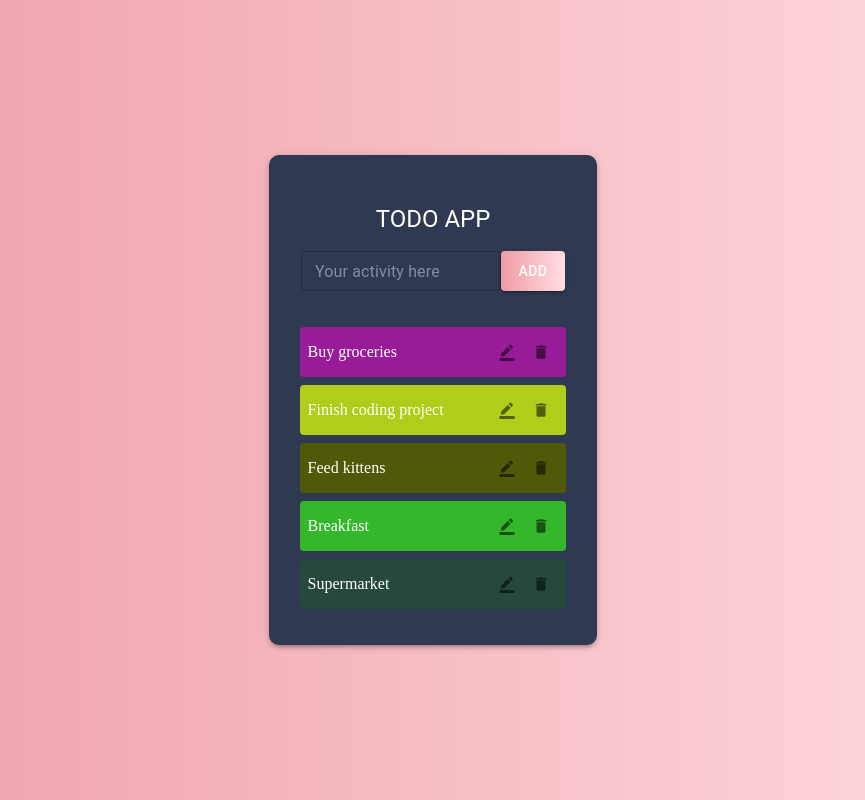
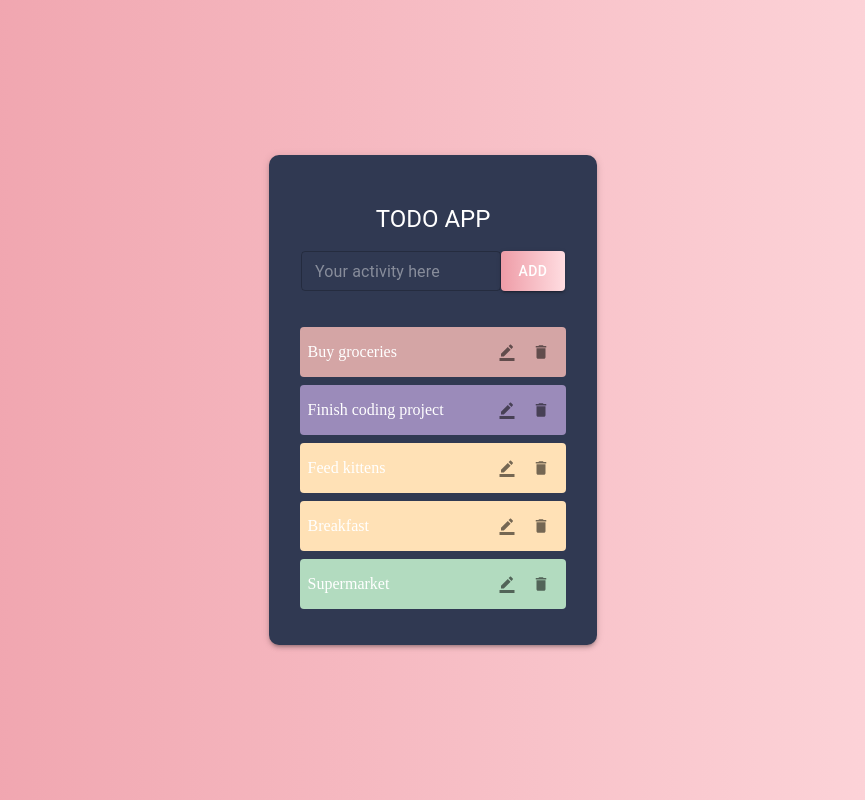
Before and after one commit to catkhanhnguyen/todo-app, a React (Vite) app: page / in a window 1280 px wide. Shown: the whole page, without its empty margins (207-1072 px from the left). Built offline with nearby package versions, Linux system fonts and the light colour scheme; data requests are answered from the project's data file.

Commit message:
change color pallate

```diff
--- /dev/null
+++ b/src/assets/color.js
@@ -0,0 +1,11 @@
+const pastelColors = [
+    '#B2DBBF',
+    '#FFE1B6',
+    '#FFD3C0',
+    '#D4A5A5',
+    '#9B8BBA',
+    '#B5EAD7',
+
+];
+
+export default pastelColors
--- a/src/components/TodoForm.jsx
+++ b/src/components/TodoForm.jsx
@@ -2,6 +2,7 @@ import { BorderColor } from '@mui/icons-material';
 import DeleteIcon from '@mui/icons-material/Delete';
 import { Box, Button, IconButton, OutlinedInput, Tooltip, Typography } from '@mui/material';
 import { useState, useEffect } from 'react';
+import pastelColors from '../assets/color';
 
 function TodoForm() {
   const [input, setInput] = useState('');
@@ -12,8 +13,8 @@ function TodoForm() {
   };
 
   const generateRandomColor = () => {
-    // Generate a random hex color code
-    return `#${(Math.random() * 0xffffff << 0).toString(16).padStart(6, '0')}`;
+    const randomIndex = Math.floor(Math.random() * pastelColors.length);
+    return pastelColors[randomIndex];
   };
 
   const handleSubmit = async (e) => {
```
Also changed, not shown: 2 other files (tests, documents, lock files or other folders).
